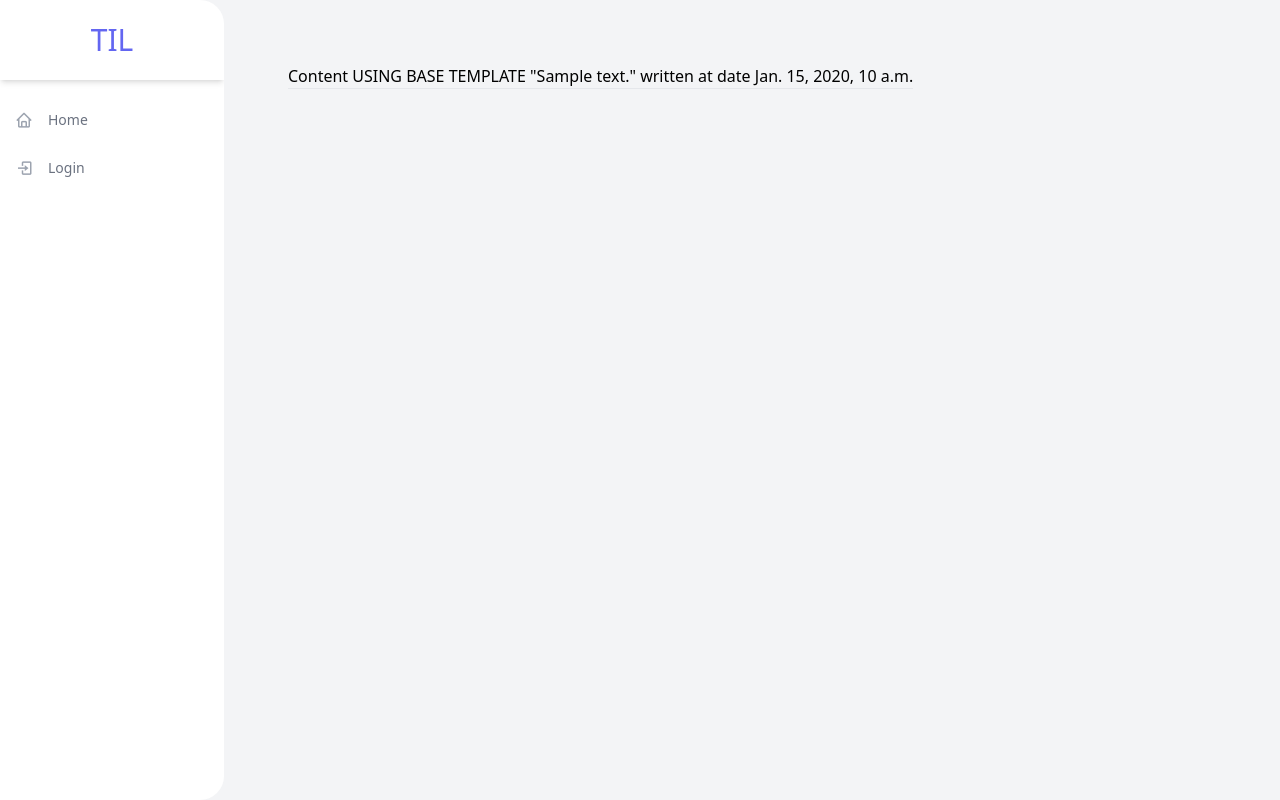
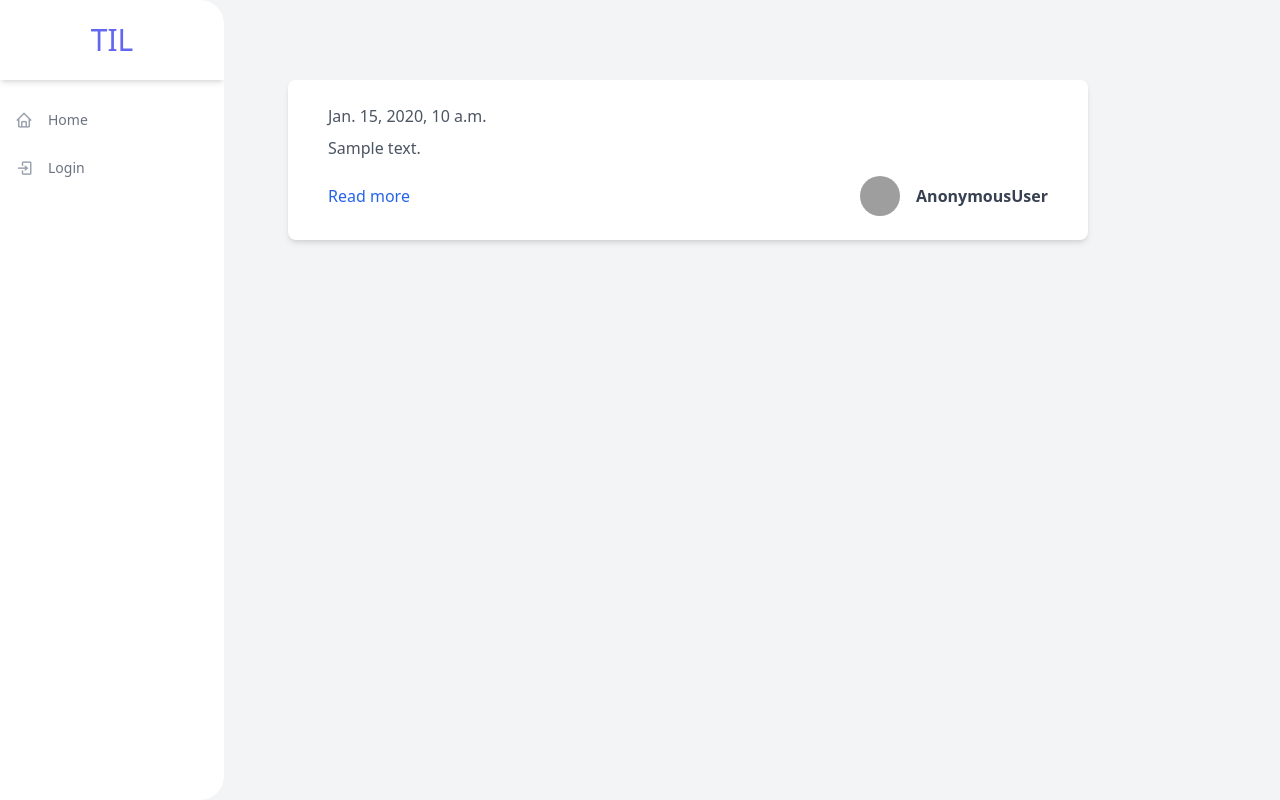
Before and after one commit to tflaten4184/Dango201, a Django app: page / in a window 1280 px wide. Run offline with Django 4.2, Linux system fonts and the light colour scheme; tables that the repository leaves empty hold one stand-in row (values such as "Sample post"); some libraries are stand-ins or nearby versions; grey boxes are pictures that could not be loaded.

Commit message:
tailwind for posts in feed

```diff
--- a/feed/templates/feed/homepage.html
+++ b/feed/templates/feed/homepage.html
@@ -5,8 +5,32 @@
 {% block body %}
 
     {% for post in posts %}
-        "{{ post.text }}" written at date {{ post.date }}
-        <hr>
-    {% endfor %}
+        {% comment %} "{{ post.text }}" written at date {{ post.date }}  {% endcomment %}
+
+        <!-- component from https://tailwindcomponents.com/component/post-artical -->
+        <div class="max-w-4xl px-10 my-4 py-6 bg-white rounded-lg shadow-md" style="width: 50rem">
+            <div class="flex justify-between items-center">
+                <span class="font-light text-gray-600">{{ post.date }}</span>
+                {% comment %} <a class="px-2 py-1 bg-gray-600 text-gray-100 font-bold rounded hover:bg-gray-500" href="#">Design</a> {% endcomment %}
+            </div>
+            <div class="mt-2">
+                {% comment %} <a class="text-2xl text-gray-700 font-bold hover:text-gray-600" href="#">Accessibility tools for designers and developers</a> {% endcomment %}
+                <p class="mt-2 text-gray-600">{{ post.text }}</p>
+            </div>
+            <div class="flex justify-between items-center mt-4">
+                <a class="text-blue-600 hover:underline" href="#">
+                    {# TODO: Add a detail url #}
+                    Read more
+                </a>
+                <div>
+                    {# TODO: User needs a link to their bio, photo, thumbnail, name #}
+                    <a class="flex items-center" href="#">
+                        <img class="mx-4 w-10 h-10 object-cover rounded-full hidden sm:block" src="https://images.unsplash.com/photo-1502980426475-b83966705988?ixlib=rb-1.2.1&ixid=eyJhcHBfaWQiOjEyMDd9&auto=format&fit=crop&w=373&q=80" alt="avatar">
+                        <h1 class="text-gray-700 font-bold">{{ request.user }}</h1>
+                    </a>
+                </div>
+            </div>
+        </div>
+        {% endfor %}
 
 {% endblock body %}
--- a/til/templates/base.html
+++ b/til/templates/base.html
@@ -47,11 +47,11 @@
     </ul>
   </div>
   <div class="p-16">
-    Content
-    USING BASE TEMPLATE
+    {% comment %} Content {% endcomment %}
+    {% comment %} USING BASE TEMPLATE {% endcomment %}
     {% block body %}
         {% block content %}
-            BASE FILE BODY/CONTENT
+            {% comment %} BASE FILE BODY/CONTENT {% endcomment %}
         {% endblock content %}
     {% endblock body %}
   </div>
```
